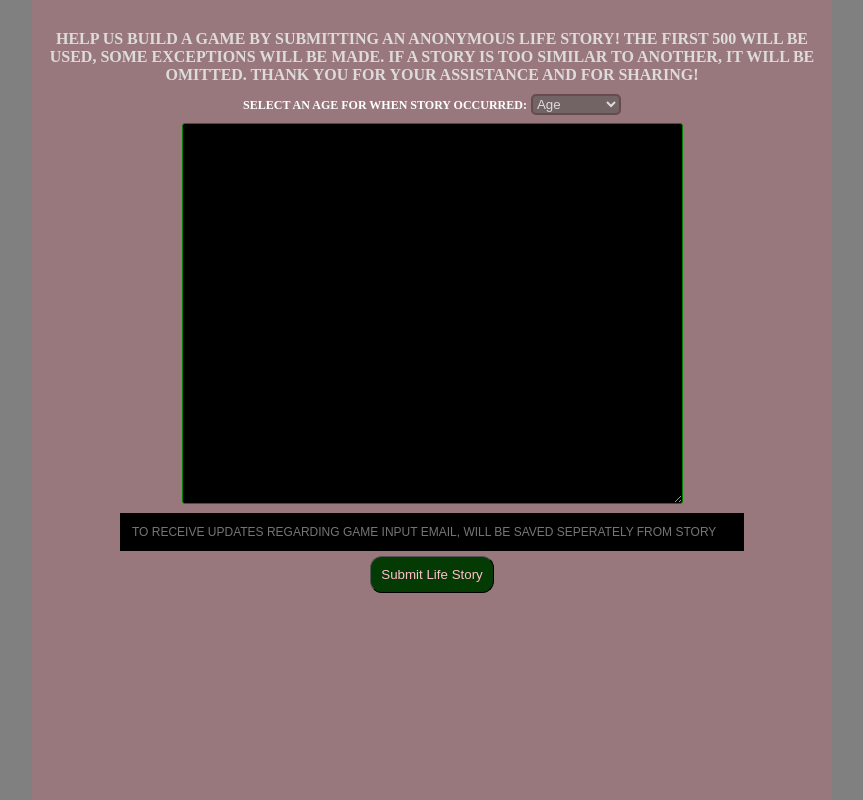
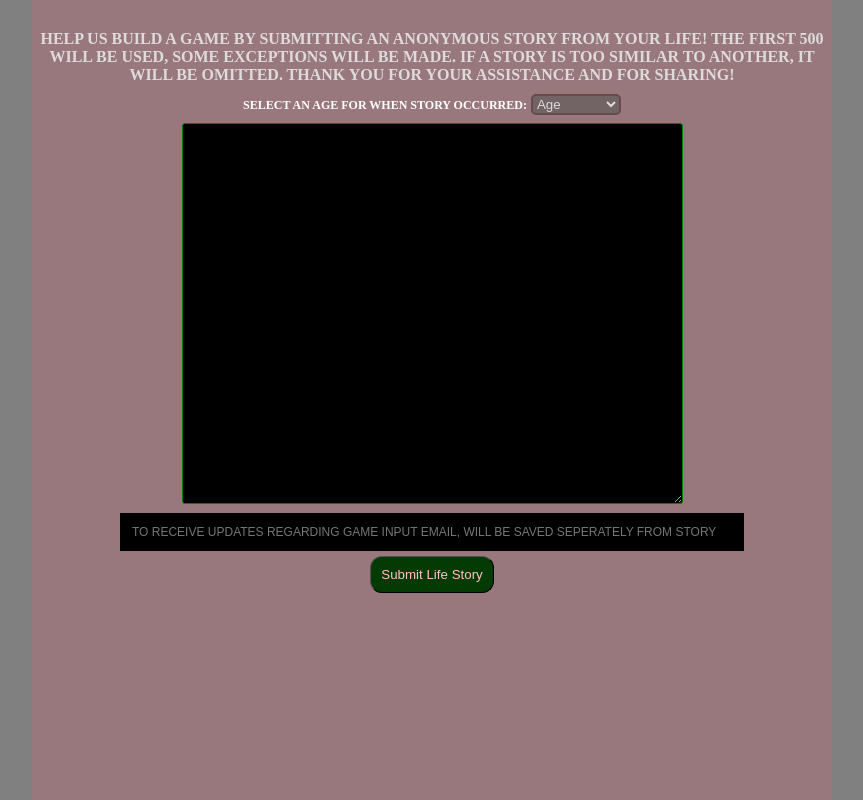
Before and after one commit to leopoldleopold/lifeStories, a plain HTML site: page index.html in a window 1280 px wide. Shown: the top 800 px of the page, without its empty margins (208-1071 px from the left). Drawn offline with Linux system fonts and the light colour scheme.

Commit message:
Update index.html

```diff
--- a/index.html
+++ b/index.html
@@ -11,7 +11,7 @@
     <body>
         <div id="wrapper">
             <div id="infoText">
-                HELP US BUILD A GAME BY SUBMITTING AN ANONYMOUS LIFE STORY!
+                HELP US BUILD A GAME BY SUBMITTING AN ANONYMOUS STORY FROM YOUR LIFE!
                 THE FIRST 500 WILL BE USED, SOME EXCEPTIONS WILL BE MADE.
                 IF A STORY IS TOO SIMILAR TO ANOTHER, IT WILL BE OMITTED.
                 THANK YOU FOR YOUR ASSISTANCE AND FOR SHARING!
```
